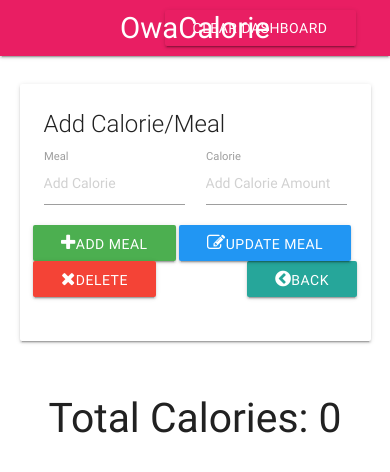
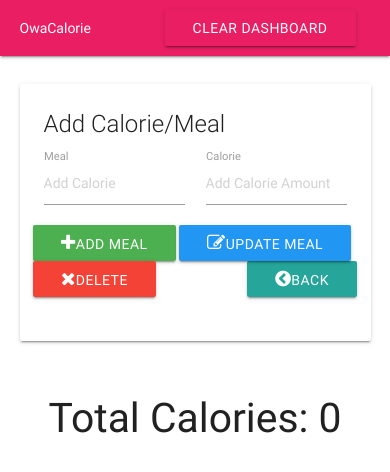
Before and after one commit to owans/CalorieProject, a website: page index.html in a window 390 px wide. Drawn offline with nearby package versions, Linux system fonts and the light colour scheme; files whose address does not match are found by name.

Commit message:
worked on responsiveness

```diff
--- a/index.html
+++ b/index.html
@@ -14,7 +14,7 @@
     <nav>
         <div class="nav-wrapper pink">
             <div class="container">
-                <a href='#' class="brand-logo center">OwaCalorie</a>
+                <a href='https://github.com/owans/CalorieProject' class="navbar-brand pull-left">OwaCalorie</a>
                 <ul class="right">
                     <li><a href="#" class="clear-btn btn pink lighter-3">Clear Dashboard</a></li>
                 </ul>
@@ -41,11 +41,12 @@
                         </div>
 
                         <br>
-
+                        <div class="user-button">
                         <button class="add-btn btn green darker-3"><i class="fa fa-plus"></i>Add Meal</button>
                         <button class="update-btn btn blue"><i class="fa fa-pencil-square-o"></i>Update Meal</button>
                         <button class="delete-btn btn red"><i class="fa fa-remove"></i>Delete</button>
                         <button class="back-btn btn pull-right"><i class="fa fa-chevron-circle-left"></i>Back</button>
+                        </div>
                     </div>
                 </form>
             </div>
```
